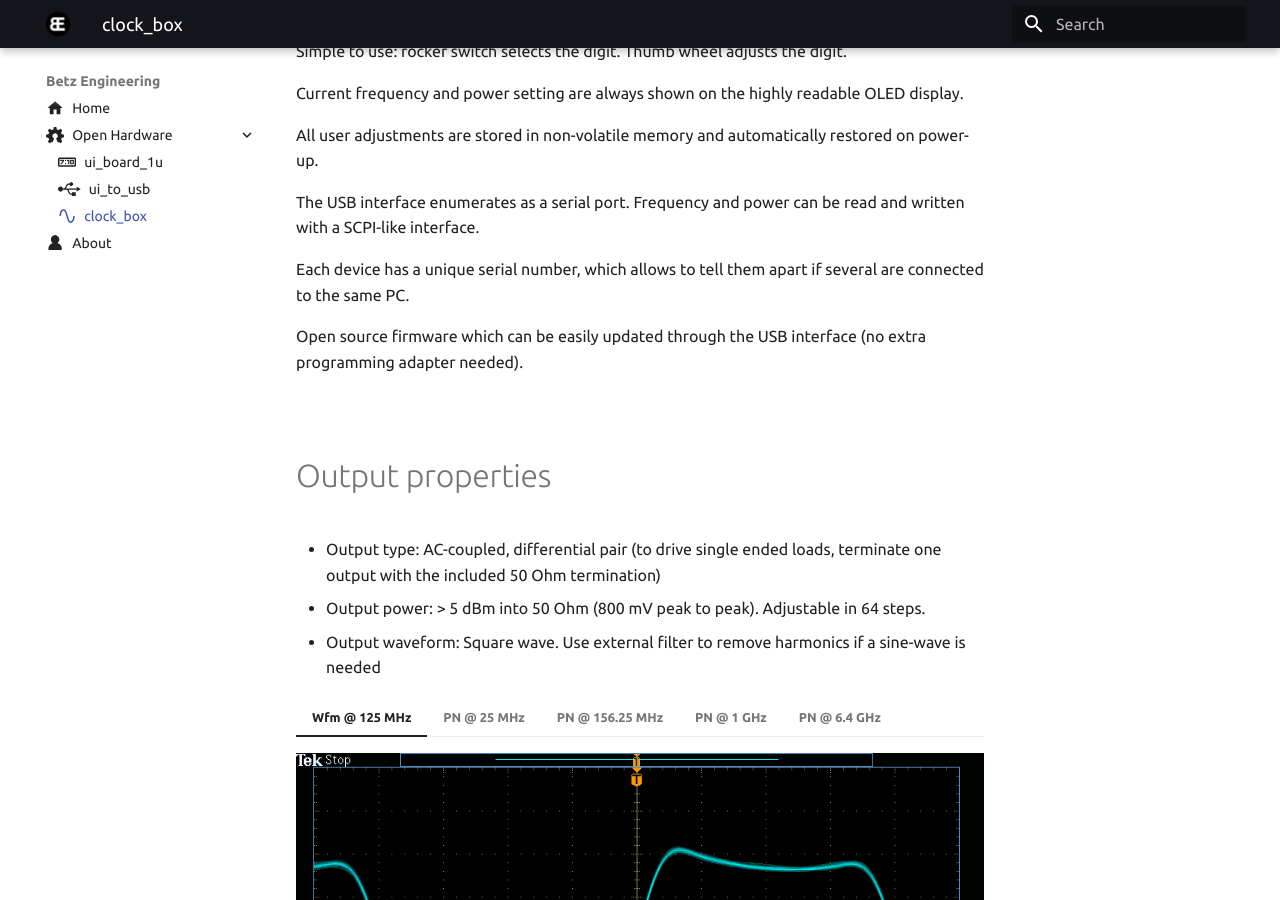
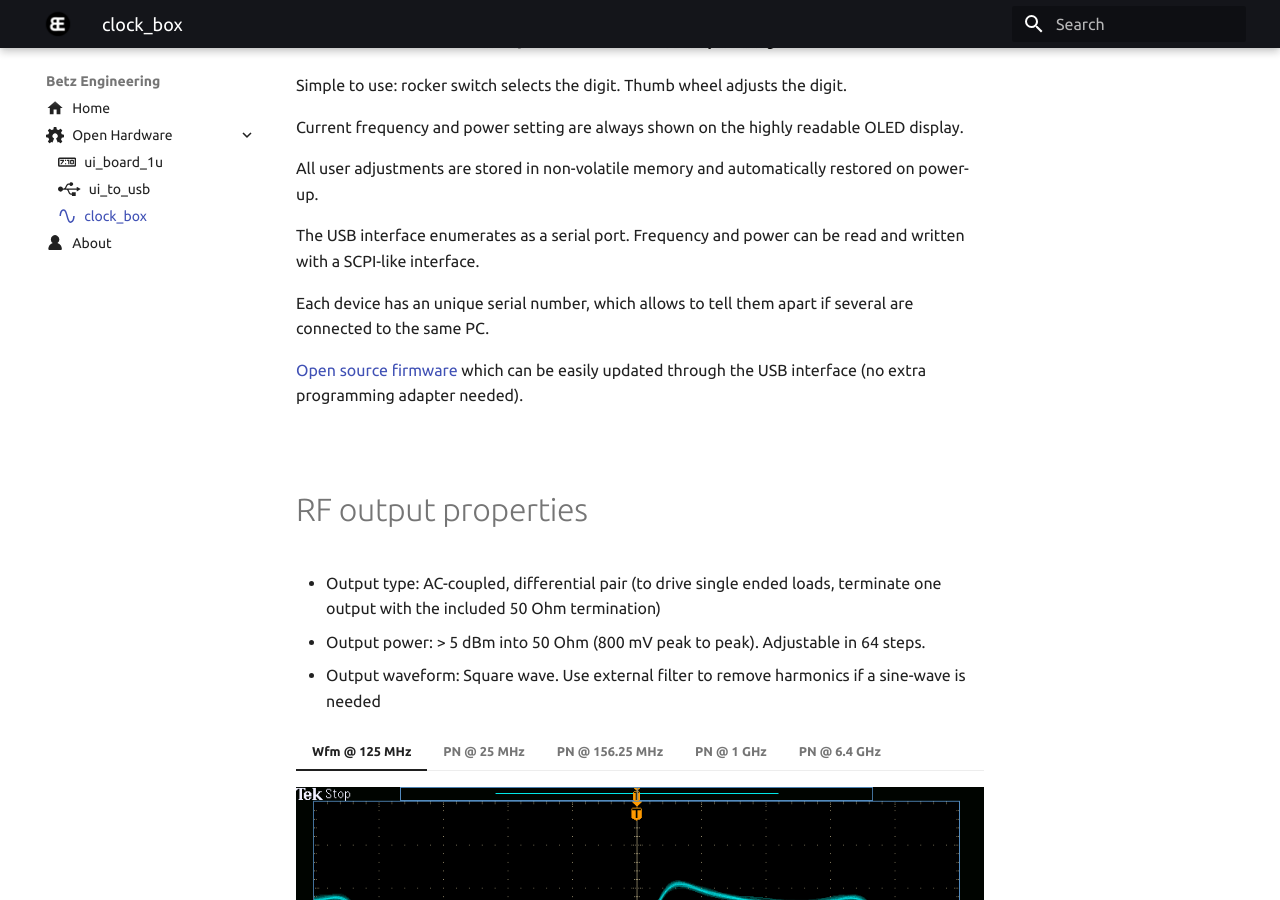
Before and after one commit to betz-engineering/betz-engineering.github.io, an MkDocs documentation site: the page built from docs/open_hardware/clock_box.md, in a window 1280 px wide and 900 px high, scrolled down 1280 px. Built offline with MkDocs 1.6.1 and Material for MkDocs 9.7.7, drawn with Linux system fonts in a browser that asks for light colours; some of the changed text lies outside the part shown.

```diff
--- a/docs/open_hardware/clock_box.md
+++ b/docs/open_hardware/clock_box.md
@@ -27,11 +28,11 @@ All user adjustments are stored in non-volatile memory and automatically restore
 
 The USB interface enumerates as a serial port. Frequency and power can be read and written with a SCPI-like interface.
 
-Each device has a unique serial number, which allows to tell them apart if several are connected to the same PC.
+Each device has an unique serial number, which allows to tell them apart if several are connected to the same PC.
 
-Open source firmware which can be easily updated through the USB interface (no extra programming adapter needed).
+[Open source firmware](https://github.com/betz-engineering/clock_box_firmware/) which can be easily updated through the USB interface (no extra programming adapter needed).
 
-# Output properties
+# RF output properties
   * Output type: AC-coupled, differential pair (to drive single ended loads, terminate one output with the included 50 Ohm termination)
   * Output power: > 5 dBm into 50 Ohm (800 mV peak to peak). Adjustable in 64 steps.
   * Output waveform: Square wave. Use external filter to remove harmonics if a sine-wave is needed
```
Also changed, not shown: other parts of docs/open_hardware/clock_box.md (+2 -1 lines).
